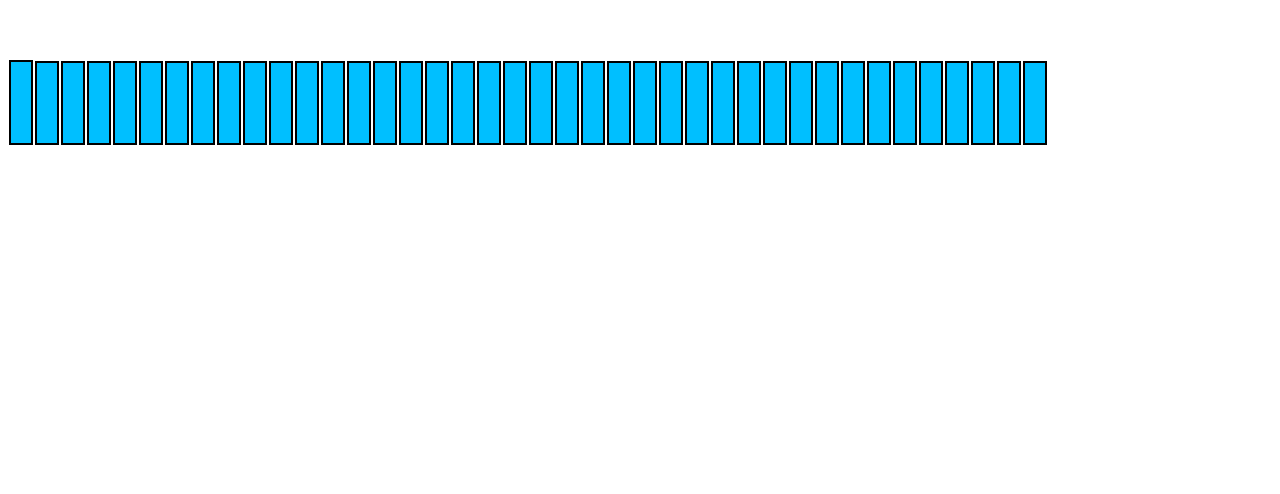
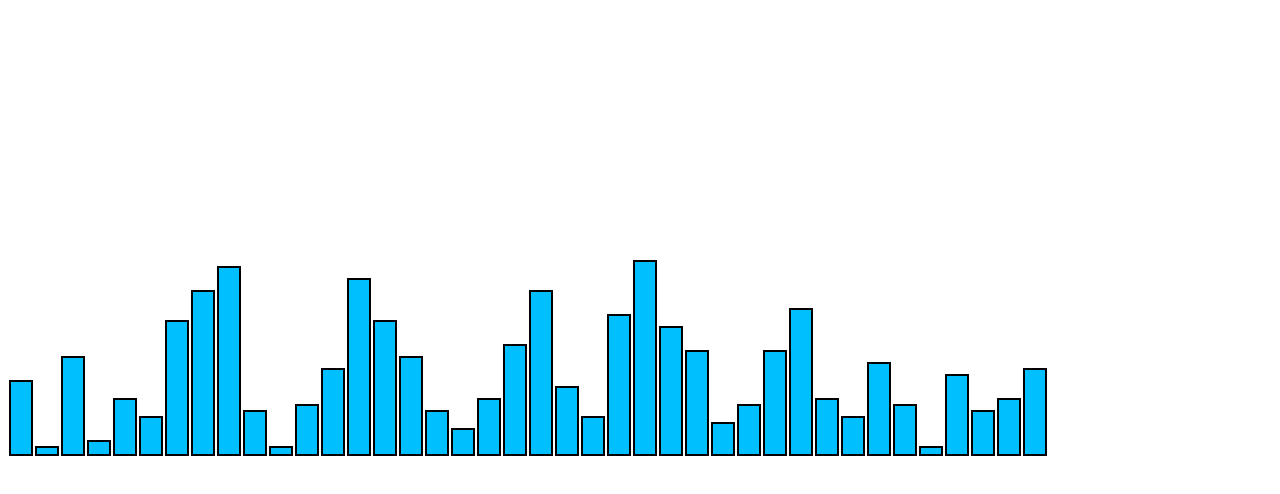
Before and after one commit to Cive793/bar-chart-assignment, a plain HTML site: page index.html in a window 1280 px wide. Shown: the part 140-634 px from the top of the page. Drawn offline with Linux system fonts and the light colour scheme.

Commit message:
initial values working

```diff
--- a/index.html
+++ b/index.html
@@ -10,47 +10,47 @@
   </head>
   <body>
     <div class="bar-row">
-      <div class="individual-bar" class="1"></div>
-      <div class="individual-bar" class="2"></div>
-      <div class="individual-bar" class="3"></div>
-      <div class="individual-bar" class="4"></div>
-      <div class="individual-bar" class="5"></div>
-      <div class="individual-bar" class="6"></div>
-      <div class="individual-bar" class="7"></div>
-      <div class="individual-bar" class="8"></div>
-      <div class="individual-bar" class="9"></div>
-      <div class="individual-bar" class="10"></div>
-      <div class="individual-bar" class="11"></div>
-      <div class="individual-bar" class="12"></div>
-      <div class="individual-bar" class="13"></div>
-      <div class="individual-bar" class="14"></div>
-      <div class="individual-bar" class="15"></div>
-      <div class="individual-bar" class="16"></div>
-      <div class="individual-bar" class="17"></div>
-      <div class="individual-bar" class="18"></div>
-      <div class="individual-bar" class="19"></div>
-      <div class="individual-bar" class="20"></div>
+      <div class="individual-bar" id="individual-bar1"></div>
+      <div class="individual-bar" id="individual-bar2"></div>
+      <div class="individual-bar" id="individual-bar3"></div>
+      <div class="individual-bar" id="individual-bar4"></div>
+      <div class="individual-bar" id="individual-bar5"></div>
+      <div class="individual-bar" id="individual-bar6"></div>
+      <div class="individual-bar" id="individual-bar7"></div>
+      <div class="individual-bar" id="individual-bar8"></div>
+      <div class="individual-bar" id="individual-bar9"></div>
+      <div class="individual-bar" id="individual-bar10"></div>
+      <div class="individual-bar" id="individual-bar11"></div>
+      <div class="individual-bar" id="individual-bar12"></div>
+      <div class="individual-bar" id="individual-bar13"></div>
+      <div class="individual-bar" id="individual-bar14"></div>
+      <div class="individual-bar" id="individual-bar15"></div>
+      <div class="individual-bar" id="individual-bar16"></div>
+      <div class="individual-bar" id="individual-bar17"></div>
+      <div class="individual-bar" id="individual-bar18"></div>
+      <div class="individual-bar" id="individual-bar19"></div>
+      <div class="individual-bar" id="individual-bar20"></div>
 
-      <div class="individual-bar" class="21"></div>
-      <div class="individual-bar" class="22"></div>
-      <div class="individual-bar" class="23"></div>
-      <div class="individual-bar" class="24"></div>
-      <div class="individual-bar" class="25"></div>
-      <div class="individual-bar" class="26"></div>
-      <div class="individual-bar" class="27"></div>
-      <div class="individual-bar" class="28"></div>
-      <div class="individual-bar" class="29"></div>
-      <div class="individual-bar" class="30"></div>
-      <div class="individual-bar" class="31"></div>
-      <div class="individual-bar" class="32"></div>
-      <div class="individual-bar" class="33"></div>
-      <div class="individual-bar" class="34"></div>
-      <div class="individual-bar" class="35"></div>
-      <div class="individual-bar" class="36"></div>
-      <div class="individual-bar" class="37"></div>
-      <div class="individual-bar" class="38"></div>
-      <div class="individual-bar" class="39"></div>
-      <div class="individual-bar" class="40"></div>
+      <div class="individual-bar" id="individual-bar21"></div>
+      <div class="individual-bar" id="individual-bar22"></div>
+      <div class="individual-bar" id="individual-bar23"></div>
+      <div class="individual-bar" id="individual-bar24"></div>
+      <div class="individual-bar" id="individual-bar25"></div>
+      <div class="individual-bar" id="individual-bar26"></div>
+      <div class="individual-bar" id="individual-bar27"></div>
+      <div class="individual-bar" id="individual-bar28"></div>
+      <div class="individual-bar" id="individual-bar29"></div>
+      <div class="individual-bar" id="individual-bar30"></div>
+      <div class="individual-bar" id="individual-bar31"></div>
+      <div class="individual-bar" id="individual-bar32"></div>
+      <div class="individual-bar" id="individual-bar33"></div>
+      <div class="individual-bar" id="individual-bar34"></div>
+      <div class="individual-bar" id="individual-bar35"></div>
+      <div class="individual-bar" id="individual-bar36"></div>
+      <div class="individual-bar" id="individual-bar37"></div>
+      <div class="individual-bar" id="individual-bar38"></div>
+      <div class="individual-bar" id="individual-bar39"></div>
+      <div class="individual-bar" id="individual-bar40"></div>
     </div>
     <script src="script.js"></script>
   </body>
--- a/script.js
+++ b/script.js
@@ -3,29 +3,29 @@
 const customersArray = [12, 1, 16, 2, 9, 6, 22, 27, 31, 7, 1, 8, 14, 29, 22, 16, 7, 4, 9, 18, 27, 11, 6, 23, 32, 21, 17, 5, 8, 17, 24, 9, 6, 15, 8, 1, 13, 7, 9, 14];
 
 let counter = 0;
-let arrayLength = 40;
-let individualBar = document.querySelector(".individual-bar");
+const maxNumberOfLoops = customersArray.length;
+let individualBar = document.querySelector("#individual-bar" + counter);
 
 loop();
 
 function loop() {
   console.log("loop");
+  console.log(counter);
+  let barHeight = customersArray[counter];
+
   counter++;
-  let queueSize = Math.floor(Math.random() * 32);
-  console.log(queueSize);
+  individualBar = document.querySelector("#individual-bar" + counter);
 
-  if (counter < arrayLength) {
-    loop();
-  } else {
+  /* console.log(individualBar); */
+  //let queueSize = Math.floor(Math.random() * 32);
+  //console.log(queueSize);
+
+  if (counter <= maxNumberOfLoops) {
+    individualBar.style.height = barHeight * 6 + "px";
+    setTimeout(loop, 100);
+  } /* else {
     customersArray.unshift(queueSize);
-    customersArray.splice(39, 1);
-    console.log(customersArray);
-    setBarHeight();
-  }
-  //setTimeout(loop, 1000);
-  individualBar.style.height = queueSize * 3 + "px";
+    customersArray.pop();
+    console.log(customersArray); */
+  //}
 }
-
-function setBarHeight() {
-  //individualBar.style.height = queueSize * 3 + "px";
-}
--- a/style.css
+++ b/style.css
@@ -1,13 +1,14 @@
 .bar-row {
-  margin-top: 200px;
+  margin-top: 400px;
   display: flex;
   align-items: baseline;
+  height: fit-content;
 }
 
 .individual-bar {
   margin-left: 1px;
   margin-right: 1px;
-  height: 80px;
+  /* height: 80px; */
   width: 20px;
   background-color: deepskyblue;
   border-style: solid;
@@ -15,6 +16,6 @@
   border-color: black;
 }
 
-.random-height {
+/* .random-height {
   height: 60px;
-}
+} */
```
